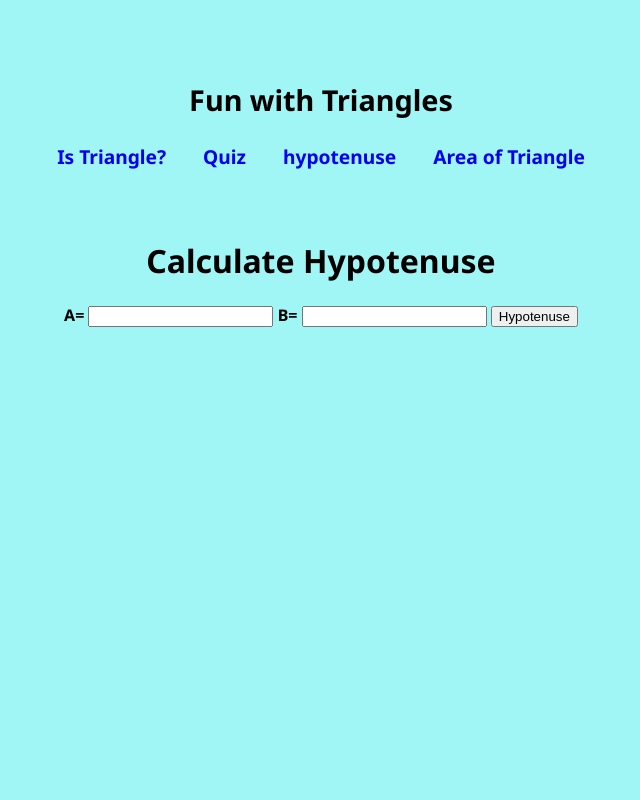
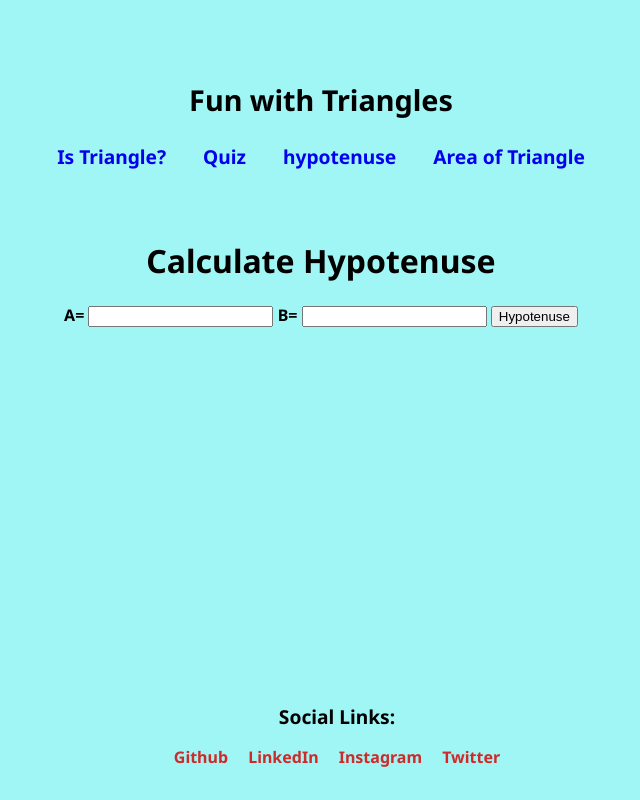
Before and after one commit to ashifkhn/mark-12, a plain HTML site: page hypotenuse.html in a window 1280 px wide. Shown: the whole page, without its empty margins (319-959 px from the left). Drawn offline with Linux system fonts and the light colour scheme.

Commit message:
comepleted

```diff
--- a/hypotenuse.html
+++ b/hypotenuse.html
@@ -27,6 +27,18 @@
         <div class="output">
 
         </div>
+        <footer class="footer">
+            <div class="footer-header">Social Links: </div>
+            <div  >
+                <ul class="social-links lists-non-bullets">
+                    <li class="list-item-inline "> <a class="link" href="https://github.com/ashifkhn"> Github</a></li>
+                    <li class="list-item-inline "> <a class="link" href="https://www.linkedin.com/in/ashifkhn/"> LinkedIn</a></li>
+                    <li class="list-item-inline "> <a class="link" href="https://www.instagram.com/abeyashif/"> Instagram</a></li>
+                    <li class="list-item-inline "> <a class="link" href="https://www.twitter.com/abeyashif/"> Twitter</a></li>
+                </ul>
+            </div>
+
+        </footer>
     </div>
     <script src="/hypotenuse.js"></script>
 
--- a/style.css
+++ b/style.css
@@ -30,3 +30,42 @@ body{
 form{
     text-align: center;
 }
+
+.footer{
+    background-color: var(--primary-color);
+    color: black;
+    padding: 1rem 1rem;
+    text-align: center;
+    border-top-right-radius: 2rem;
+    margin-top: 1rem;
+
+
+}
+
+.footer .link{
+    color: rgb(207, 42, 42);
+    padding: 0.5rem;
+
+}
+
+.footer ul{
+    padding-inline-start: 0px;
+}
+.footer .footer-header{
+    font-size: larger;
+    font-weight: bolder;
+}
+
+
+.list-item-inline{
+    display: inline;
+    padding: 0 rem 0.5 rem;
+}
+
+footer{
+    position: fixed;
+    left: 0;
+    bottom: 0;
+    width: 100%;
+    text-align: center;
+}
```
Also changed, not shown: area.html (+13 -0 lines), index.html (+1 -0 lines), quiz.html (+12 -0 lines), triangle.html (+12 -0 lines).
